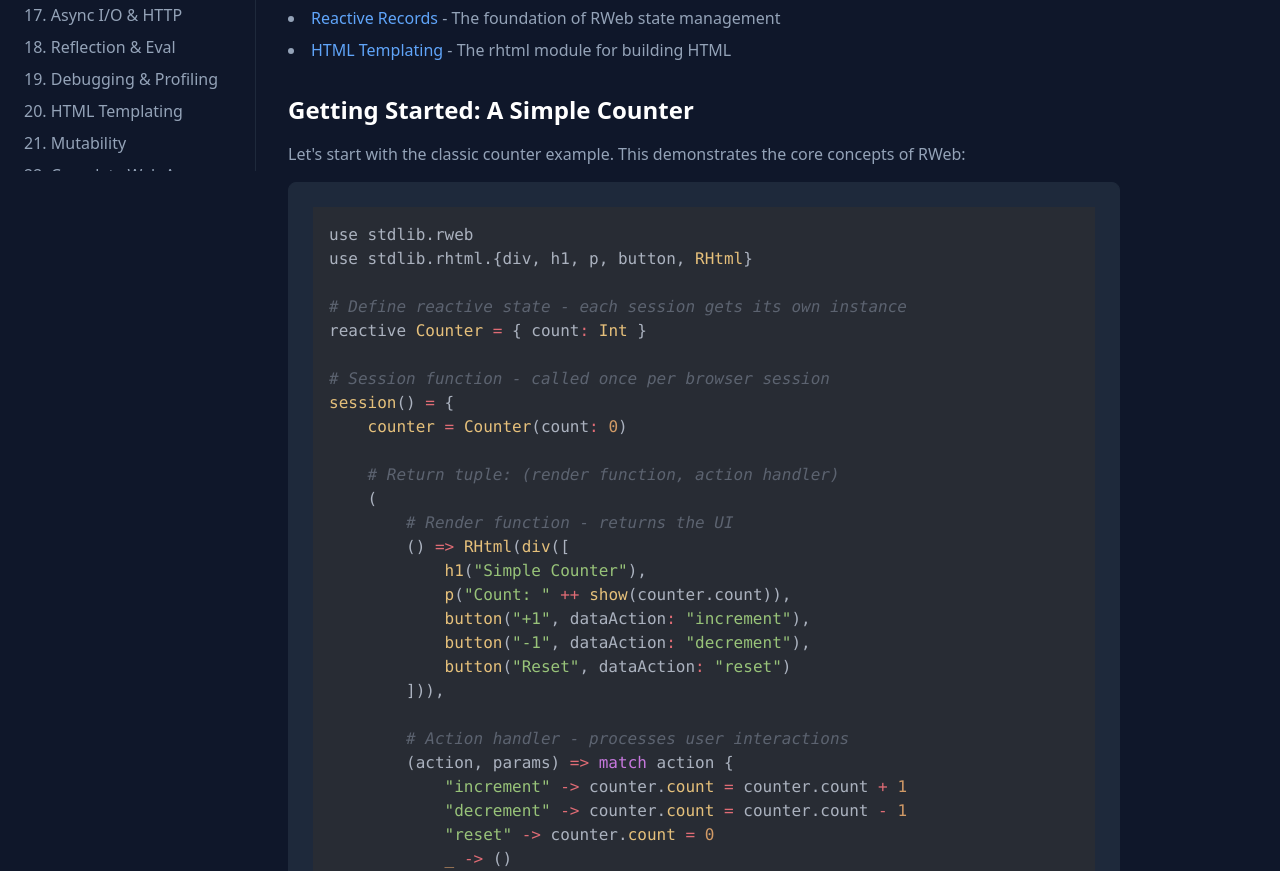
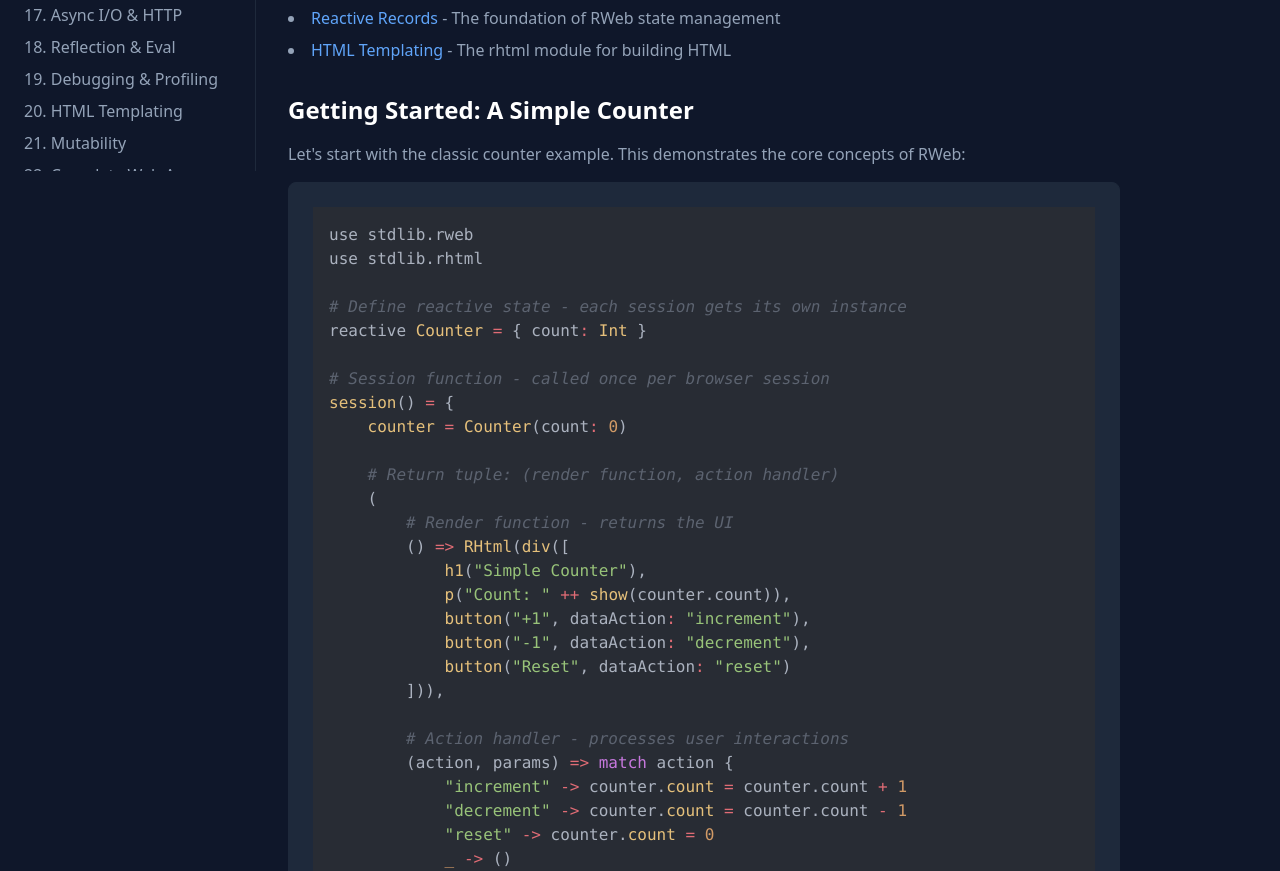
Before and after one commit to pegesund/nostos, a plain HTML site: page site/tutorial/26_reactive_web.html in a window 1280 px wide. Shown: the part 629-1500 px from the top of the page. Drawn offline with nearby package versions, Linux system fonts and the light colour scheme.

Commit message:
Simplify rhtml imports in RWeb tutorial
Use `use stdlib.rhtml` instead of importing individual functions,
since the rhtml scope is activated automatically inside these functions.

🤖 Generated with [Claude Code](https://claude.com/claude-code)

Co-Authored-By: Claude Opus 4.5 <noreply@anthropic.com>

```diff
--- a/site/tutorial/26_reactive_web.html
+++ b/site/tutorial/26_reactive_web.html
@@ -93,7 +93,7 @@
                 </p>
                 <div class="bg-nostos-code rounded-lg p-6 mb-8 border border-slate-800 overflow-x-auto">
 <pre><code class="language-nostos">use stdlib.rweb
-use stdlib.rhtml.{div, h1, p, button, RHtml}
+use stdlib.rhtml
 
 # Define reactive state - each session gets its own instance
 reactive Counter = { count: Int }
@@ -177,7 +177,7 @@ session: () -> (() -> RHtml | RHtmlResult, (String, Map[String, String]) -> ())
 
                 <div class="bg-nostos-code rounded-lg p-6 mb-8 border border-slate-800 overflow-x-auto">
 <pre><code class="language-nostos">use stdlib.rweb
-use stdlib.rhtml.{div, h1, h3, p, button, RHtml, component, renderRNode}
+use stdlib.rhtml
 
 reactive State = { counter: Int, message: String }
 
@@ -235,7 +235,7 @@ main() = startRWeb(8080, "Component Demo", session)</code></pre>
                 <h3 class="text-xl font-semibold text-white mb-3">Form Submission</h3>
                 <div class="bg-nostos-code rounded-lg p-6 mb-6 border border-slate-800 overflow-x-auto">
 <pre><code class="language-nostos">use stdlib.rweb
-use stdlib.rhtml.{div, h1, p, form, input, button, label, RHtml}
+use stdlib.rhtml
 
 reactive FormData = { name: String, email: String }
 
@@ -285,7 +285,7 @@ main() = startRWeb(8080, "Form Demo", session)</code></pre>
                 <h3 class="text-xl font-semibold text-white mb-3">Checkboxes and Radio Buttons</h3>
                 <div class="bg-nostos-code rounded-lg p-6 mb-6 border border-slate-800 overflow-x-auto">
 <pre><code class="language-nostos">use stdlib.rweb
-use stdlib.rhtml.{div, h1, p, input, label, RHtml}
+use stdlib.rhtml
 
 reactive Prefs = { darkMode: Bool, newsletter: Bool }
 
@@ -330,7 +330,7 @@ main() = startRWeb(8080, "Checkbox Demo", session)</code></pre>
                 <h3 class="text-xl font-semibold text-white mb-3">Select Dropdowns</h3>
                 <div class="bg-nostos-code rounded-lg p-6 mb-6 border border-slate-800 overflow-x-auto">
 <pre><code class="language-nostos">use stdlib.rweb
-use stdlib.rhtml.{div, h1, p, select, option, RHtml}
+use stdlib.rhtml
 
 reactive Selection = { country: String }
 
@@ -367,7 +367,7 @@ main() = startRWeb(8080, "Select Demo", session)</code></pre>
                 </p>
                 <div class="bg-nostos-code rounded-lg p-6 mb-8 border border-slate-800 overflow-x-auto">
 <pre><code class="language-nostos">use stdlib.rweb
-use stdlib.rhtml.{div, h1, p, input, RHtml}
+use stdlib.rhtml
 
 reactive Search = { query: String }
 
@@ -435,7 +435,7 @@ main() = startRWeb(8080, "Live Search", session)</code></pre>
 
                 <div class="bg-nostos-code rounded-lg p-6 mb-8 border border-slate-800 overflow-x-auto">
 <pre><code class="language-nostos">use stdlib.rweb
-use stdlib.rhtml.{div, h1, p, a, button, RHtml, Html}
+use stdlib.rhtml
 
 # Route definitions
 # Each route can be:
@@ -510,7 +510,7 @@ main() = {
 
                 <div class="bg-nostos-code rounded-lg p-6 mb-8 border border-slate-800 overflow-x-auto">
 <pre><code class="language-nostos">use stdlib.rweb
-use stdlib.rhtml.{div, h1, p, button, RHtml}
+use stdlib.rhtml
 
 reactive State = { selected: String }
 
@@ -546,7 +546,7 @@ main() = startRWeb(8080, "Item Selector", session)</code></pre>
 
                 <div class="bg-nostos-code rounded-lg p-6 mb-8 border border-slate-800 overflow-x-auto">
 <pre><code class="language-nostos">use stdlib.rweb
-use stdlib.rhtml.{div, h1, h3, p, form, input, button, span, RHtml, component}
+use stdlib.rhtml
 use stdlib.list
 
 reactive Todo = { id: Int, text: String, done: Bool }
```
